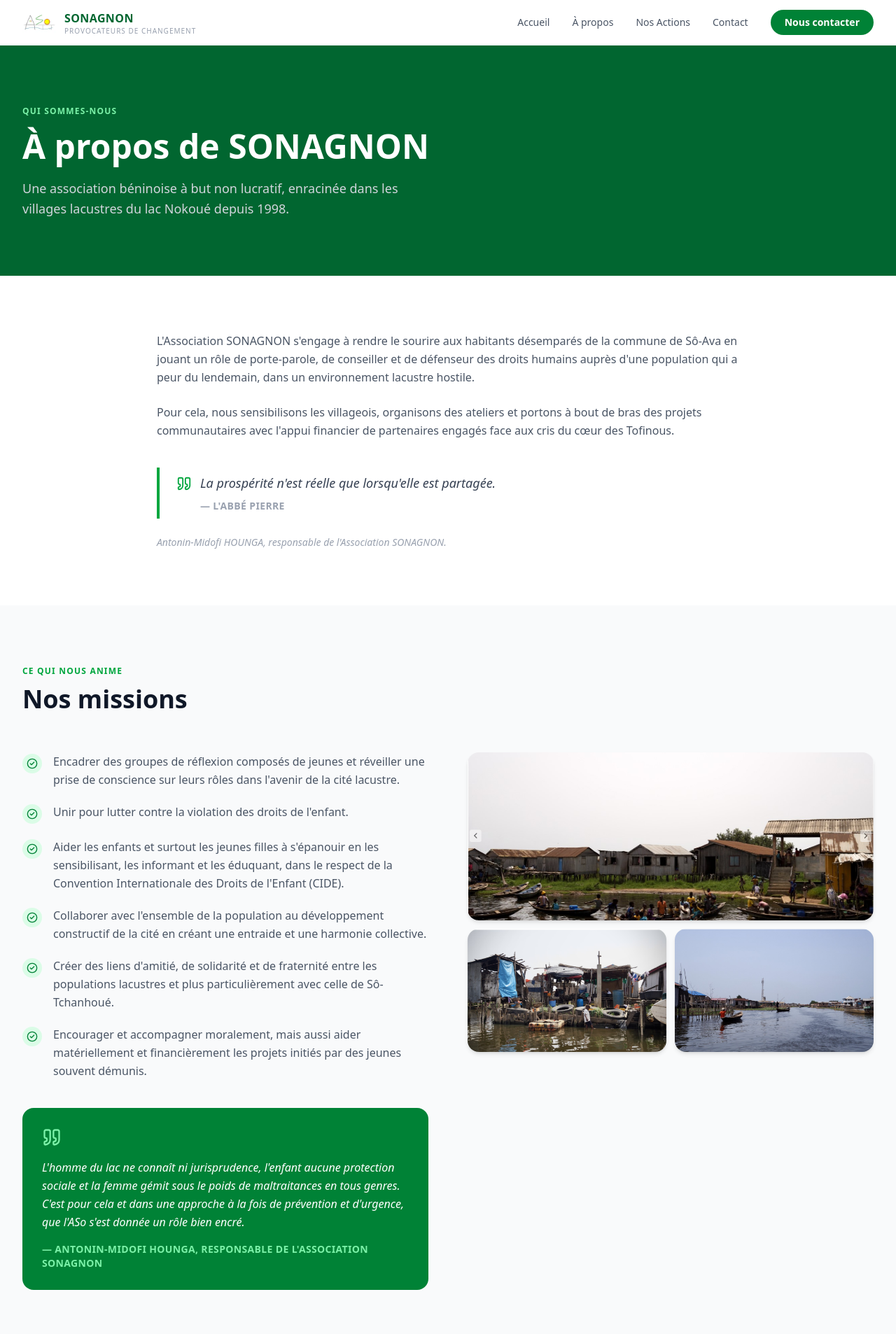
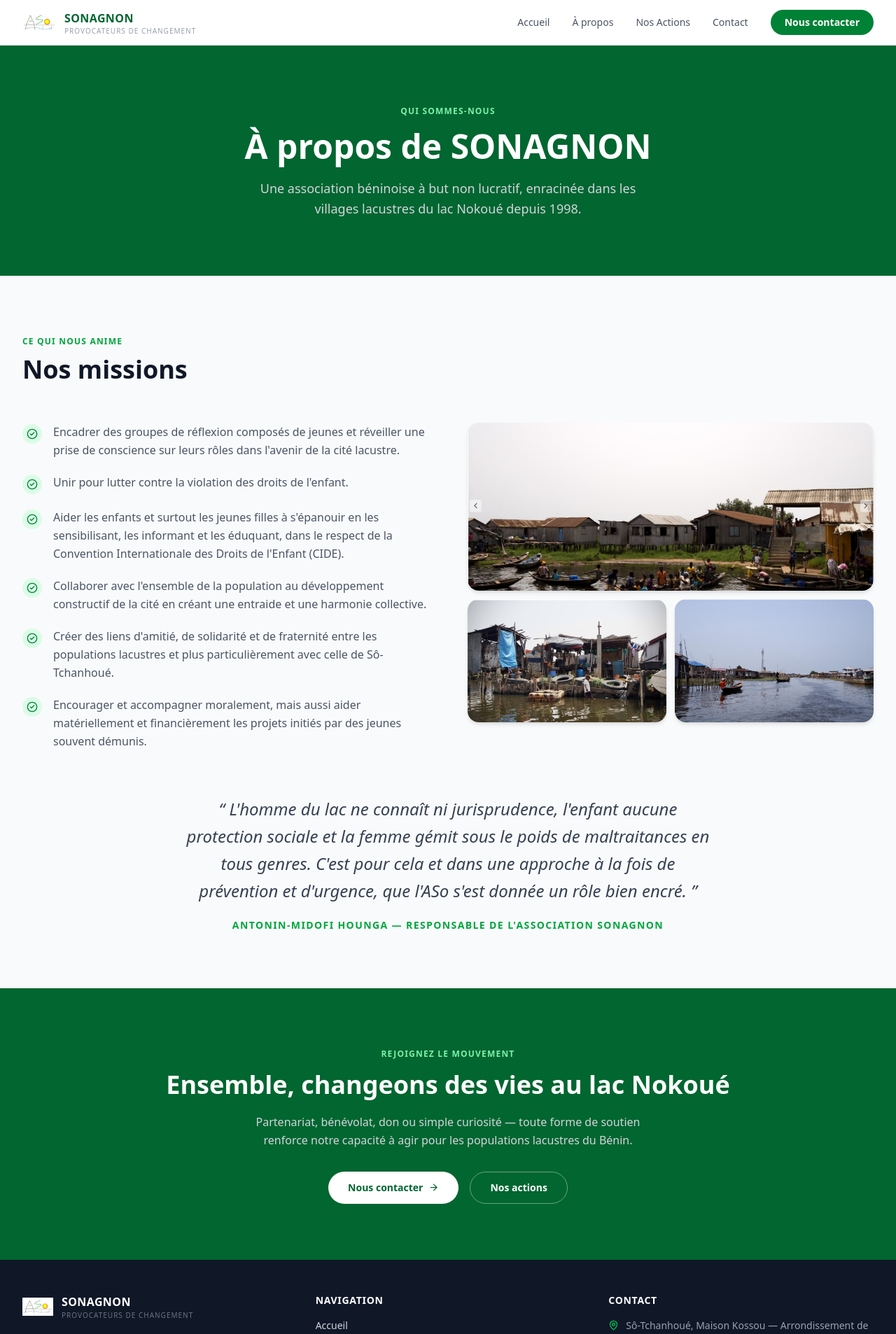
Before and after one commit to VOGLOSSOU/sonagnon, a Next.js app: page /a-propos in a window 1280 px wide. Shown: the top 1906 px of the page at 70% size. Built offline with nearby package versions, Linux system fonts and the light colour scheme.

Commit message:
both about

```diff
--- a/src/app/a-propos/page.tsx
+++ b/src/app/a-propos/page.tsx
@@ -1,5 +1,4 @@
 import type { Metadata } from "next";
-import IntroApropos from "@/components/sections/apropos/IntroApropos";
 import MissionsApropos from "@/components/sections/apropos/MissionsApropos";
 import CtaHome from "@/components/sections/home/CtaHome";
 
@@ -12,23 +11,22 @@
 export default function AProposPage() {
   return (
     <>
-      {/* Hero page */}
+      {/* Hero centré */}
       <section className="bg-green-800 text-white py-20">
-        <div className="max-w-7xl mx-auto px-4 sm:px-6 lg:px-8">
+        <div className="max-w-7xl mx-auto px-4 sm:px-6 lg:px-8 text-center">
           <span className="inline-block text-xs font-semibold uppercase tracking-widest text-green-300 mb-3">
             Qui sommes-nous
           </span>
-          <h1 className="text-4xl md:text-5xl font-bold leading-tight max-w-2xl">
+          <h1 className="text-4xl md:text-5xl font-bold leading-tight max-w-2xl mx-auto">
             À propos de SONAGNON
           </h1>
-          <p className="mt-4 text-gray-300 text-lg max-w-xl leading-relaxed">
+          <p className="mt-4 text-gray-300 text-lg max-w-xl mx-auto leading-relaxed">
             Une association béninoise à but non lucratif, enracinée dans les villages
             lacustres du lac Nokoué depuis 1998.
           </p>
         </div>
       </section>
 
-      <IntroApropos />
       <MissionsApropos />
       <CtaHome />
     </>
--- a/src/components/sections/apropos/MissionsApropos.tsx
+++ b/src/components/sections/apropos/MissionsApropos.tsx
@@ -1,5 +1,5 @@
 import Image from "next/image";
-import { Quote, CheckCircle2 } from "lucide-react";
+import { CheckCircle2 } from "lucide-react";
 
 const missions = [
   "Encadrer des groupes de réflexion composés de jeunes et réveiller une prise de conscience sur leurs rôles dans l'avenir de la cité lacustre.",
@@ -37,26 +37,10 @@
                 <p className="text-gray-600 text-base leading-relaxed">{mission}</p>
               </div>
             ))}
-
-            {/* Citation forte */}
-            <div className="mt-10 bg-green-700 rounded-2xl p-7 text-white">
-              <Quote size={28} className="text-green-300 mb-4" />
-              <p className="text-base leading-relaxed italic font-medium">
-                L&apos;homme du lac ne connaît ni jurisprudence, l&apos;enfant aucune
-                protection sociale et la femme gémit sous le poids de maltraitances en
-                tous genres. C&apos;est pour cela et dans une approche à la fois de
-                prévention et d&apos;urgence, que l&apos;ASo s&apos;est donnée un rôle
-                bien encré.
-              </p>
-              <p className="mt-4 text-green-300 text-sm font-semibold uppercase tracking-wide">
-                — Antonin-Midofi HOUNGA, responsable de l&apos;Association SONAGNON
-              </p>
-            </div>
           </div>
 
           {/* Galerie 3 images */}
           <div className="grid grid-cols-2 gap-3">
-            {/* Grande image en haut à gauche */}
             <div className="relative col-span-2 h-60 rounded-2xl overflow-hidden shadow-md">
               <Image
                 src="/images/a-propos/mission-3.png"
@@ -65,7 +49,6 @@
                 className="object-cover"
               />
             </div>
-            {/* Deux petites en bas */}
             <div className="relative h-44 rounded-2xl overflow-hidden shadow-md">
               <Image
                 src="/images/a-propos/mission-1.png"
@@ -85,6 +68,20 @@
           </div>
 
         </div>
+
+        {/* Citation centrée sous les deux colonnes */}
+        <div className="mt-16 max-w-3xl mx-auto text-center">
+          <p className="text-xl md:text-2xl text-gray-700 italic leading-relaxed font-medium">
+            &ldquo; L&apos;homme du lac ne connaît ni jurisprudence, l&apos;enfant aucune
+            protection sociale et la femme gémit sous le poids de maltraitances en tous
+            genres. C&apos;est pour cela et dans une approche à la fois de prévention et
+            d&apos;urgence, que l&apos;ASo s&apos;est donnée un rôle bien encré. &rdquo;
+          </p>
+          <p className="mt-5 text-sm font-semibold uppercase tracking-widest text-green-600">
+            Antonin-Midofi HOUNGA — Responsable de l&apos;Association SONAGNON
+          </p>
+        </div>
+
       </div>
     </section>
   );
```
